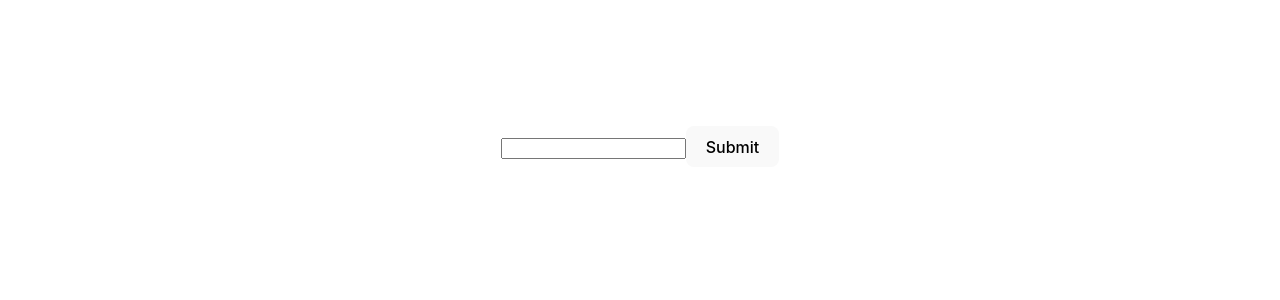
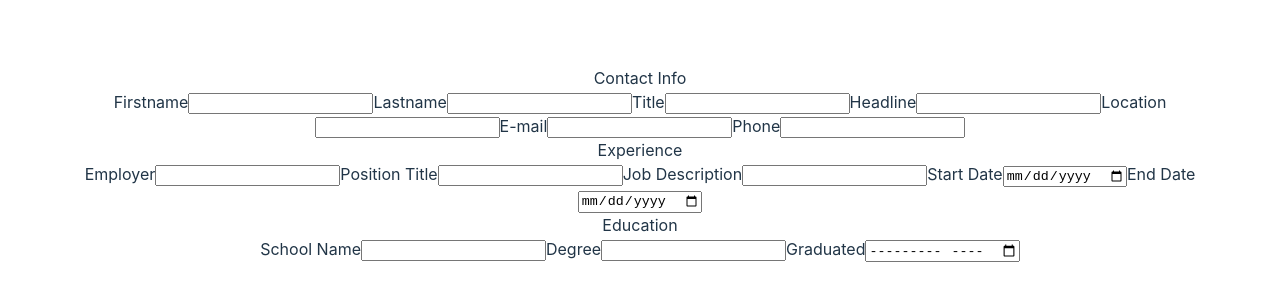
Before and after one commit to copaiement/cv-builder, a React (Vite) app: page / in a window 1280 px wide. Shown: the part 236-536 px from the top of the page. Built offline with nearby package versions, Linux system fonts and the light colour scheme.

Commit message:
Updated main structure. Added basic input fields.

```diff
--- a/src/App.jsx
+++ b/src/App.jsx
@@ -1,29 +1,45 @@
 import './App.css'
 import { useState } from 'react';
+import { Contact } from './components/Contact';
+import { Experience } from './components/Experience';
+import { Education } from './components/Education';
+
 
 function App() {
-  const [text, setText] = useState('');
-
-  function handleChange(e) {
-    setText(e.target.value);
-  }
-
   return (
-    <>
-      <input
-        value={text}
-        onChange={handleChange}
-      />
-      <button>Submit</button>
-      <Display value={text} />
-    </>
-  )
-}
-
-function Display({ value }) {
-  return (
-    <h1>{value}</h1>
+    <div className='inputForm'>
+      <Contact />
+      <Experience />
+      <Education />
+    </div>
   )
 }
 
 export default App
+
+// function App() {
+//   const [text, setText] = useState('');
+
+//   function handleChange(e) {
+//     setText(e.target.value);
+//   }
+
+//   return (
+//     <>
+//       <input
+//         value={text}
+//         onChange={handleChange}
+//       />
+//       <button>Submit</button>
+//       <Display value={text} />
+//     </>
+//   )
+// }
+
+// function Display({ value }) {
+//   return (
+//     <h1>{value}</h1>
+//   )
+// }
+
+// export default App
--- /dev/null
+++ b/src/components/Components.jsx
@@ -0,0 +1,32 @@
+export function InputModule({ title, list }) {
+  return (
+    <div className={createClass(title)}>
+      <div className='inputHeader'>{title}</div>
+      {list.map(item => (
+        <Inputs
+          key={item.field}
+          name={item.field}
+          value={item.value}
+          type={item.type}
+        />
+      ))}
+    </div>
+  )
+}
+
+function Inputs({ name, value, type, handleChange }) {
+  return (
+    <label>
+      {name}
+      <input
+        value={value}
+        onChange={handleChange}
+        type={type}
+      />
+    </label>
+  )
+}
+
+function createClass(sectionName) {
+  return (sectionName.replace(/\s/g, '').toLowerCase());
+}
--- /dev/null
+++ b/src/components/Contact.jsx
@@ -0,0 +1,11 @@
+import { contact } from "./Data";
+import { InputModule } from "./Components";
+
+export function Contact() {
+  return (
+    <InputModule
+      title='Contact Info'
+      list={contact}
+    />
+  )
+}
--- /dev/null
+++ b/src/components/Data.jsx
@@ -0,0 +1,68 @@
+export const contact = [{
+  field: 'Firstname',
+  data: '',
+  type: 'text'
+}, {
+  field: 'Lastname',
+  data: '',
+  type: 'text'
+}, {
+  field: 'Title',
+  data: '',
+  type: 'text'
+}, {
+  field: 'Headline',
+  data: '',
+  type: 'paragraph'
+}, {
+  field: 'Location',
+  data: '',
+  type: 'text'
+}, {
+  field: 'E-mail',
+  data: '',
+  type: 'email'
+}, {
+  field: 'Phone',
+  data: '',
+  type: 'tel'
+}
+];
+
+export const experience = [{
+  field: 'Employer',
+  data: '',
+  type: 'text'
+}, {
+  field: 'Position Title',
+  data: '',
+  type: 'text'
+}, {
+  field: 'Job Description',
+  data: '',
+  type: 'text'
+}, {
+  field: 'Start Date',
+  data: '',
+  type: 'date'
+}, {
+  field: 'End Date',
+  data: '',
+  type: 'date'
+}
+];
+
+export const education = [{
+  field: 'School Name',
+  data: '',
+  type: 'text'
+}, {
+  field: 'Degree',
+  data: '',
+  type: 'text'
+}, {
+  field: 'Graduated',
+  data: '',
+  type: 'month'
+}
+];
--- /dev/null
+++ b/src/components/Education.jsx
@@ -0,0 +1,11 @@
+import { education } from "./Data"
+import { InputModule } from "./Components"
+
+export function Education() {
+  return (
+    <InputModule
+      title='Education'
+      list={education}
+    />
+  )
+}
--- /dev/null
+++ b/src/components/Experience.jsx
@@ -0,0 +1,11 @@
+import { experience } from "./Data"
+import { InputModule } from "./Components";
+
+export function Experience() {
+  return (
+    <InputModule
+      title='Experience'
+      list={experience}
+    />
+  )
+}
--- a/src/components/contact.jsx
+++ /dev/null
@@ -1,6 +0,0 @@
-import { contact } from "./data";
-import { InputModule } from "./components";
-
-export function Contact() {
-
-}
--- a/src/components/education.jsx
+++ /dev/null
@@ -1,3 +0,0 @@
-export function Education() {
-
-}
--- a/src/components/experience.jsx
+++ /dev/null
@@ -1,3 +0,0 @@
-export function Experience() {
-
-}
```
Also changed, not shown: src/components/components.jsx (deleted, +0 -22 lines), src/components/data.jsx (deleted, +0 -31 lines), .eslintrc.cjs.
